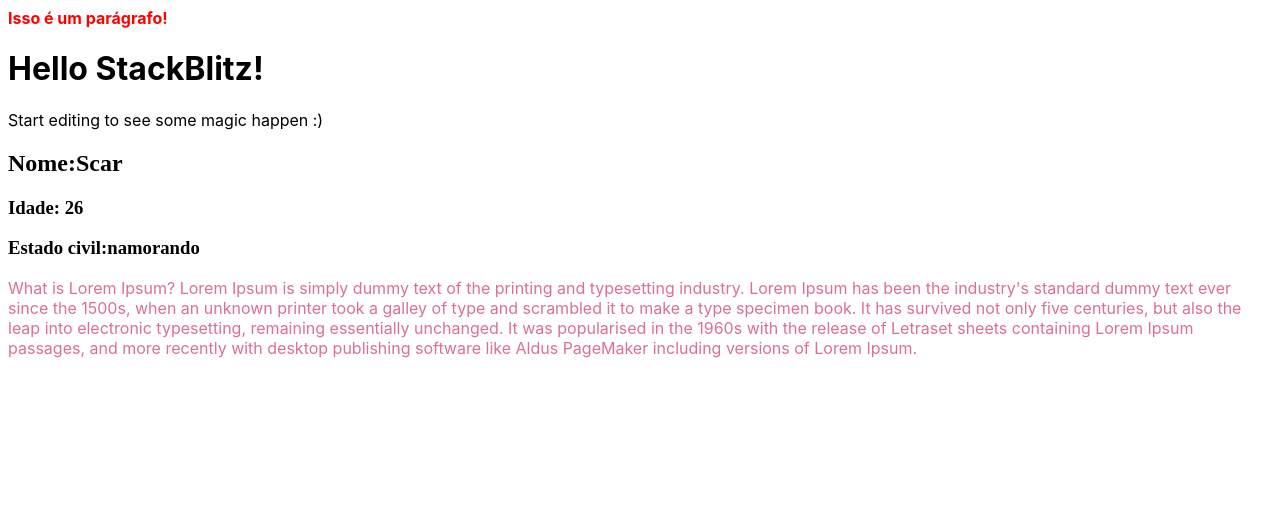
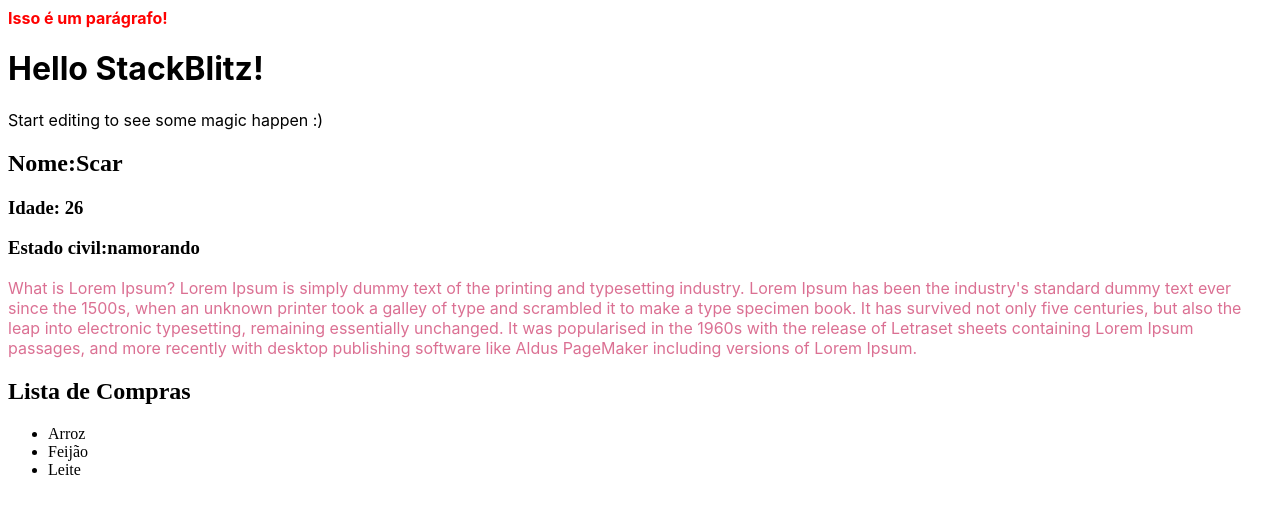
Before and after one commit to scarfada/apendendo-a-estilizar-o-componente-com-css-module, a React (Create React App) app: page / in a window 1280 px wide. Shown: the top 514 px of the page. Built offline with nearby package versions, Linux system fonts and the light colour scheme.

Commit message:
aprendendo fragments

```diff
--- a/src/App.js
+++ b/src/App.js
@@ -3,6 +3,7 @@ import './style.css';
 import Frase from './components/Frase';
 import UsandoProps from './components/UsandoProps';
 import Texto from './components/Texto';
+import Lista from './components/Lista';
 
 export default function App() {
   return (
@@ -13,6 +14,8 @@ export default function App() {
       <UsandoProps nome="Scar" idade="26" estadocivil="namorando" />
 
       <Texto />
+
+      <Lista />
     </div>
   );
 }
--- /dev/null
+++ b/src/components/Lista.js
@@ -0,0 +1,14 @@
+import React from 'react';
+
+export default function List() {
+  return (
+    <>
+      <h2>Lista de Compras</h2>
+      <ul>
+        <li>Arroz</li>
+        <li>Feijão</li>
+        <li>Leite</li>
+      </ul>
+    </>
+  );
+}
```
